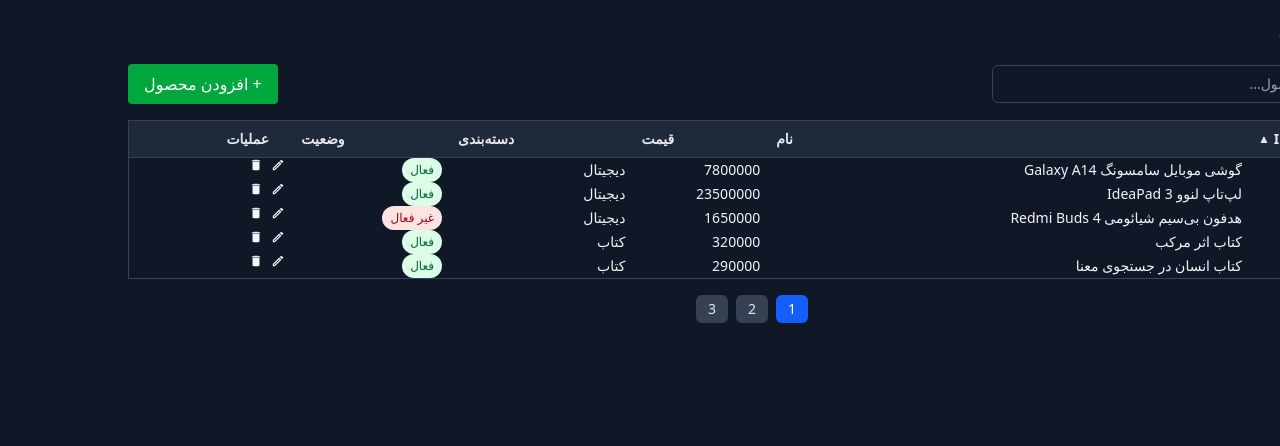
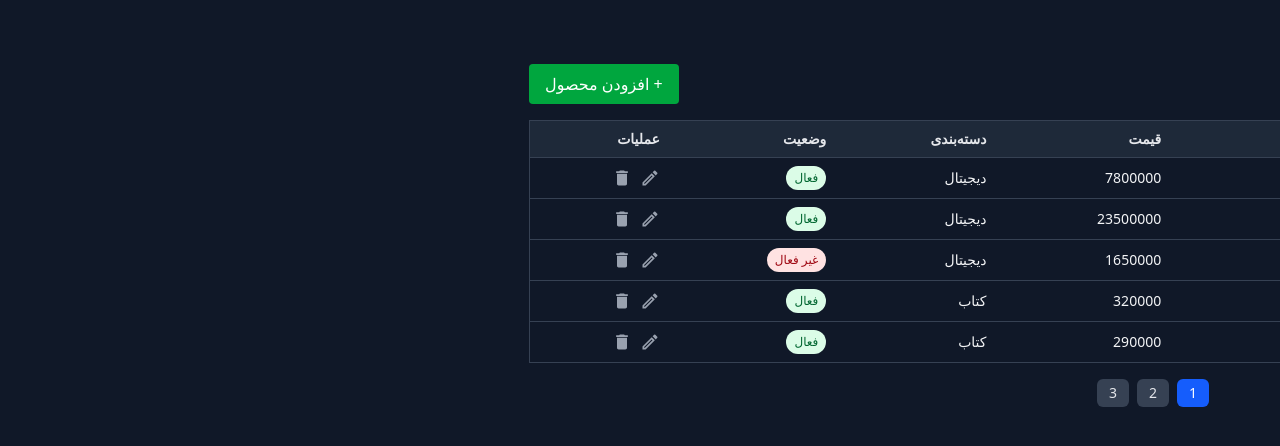
Before and after one commit to mohammad-shirani-developer/ecommerce-admin-panel, a Next.js app: page /products in a window 1280 px wide. Shown: the top 446 px of the page. Built offline with nearby package versions, Linux system fonts and the light colour scheme.

Commit message:
refactor(products): replace ProductsTable with generic DataTable

```diff
--- a/src/app/products/page.tsx
+++ b/src/app/products/page.tsx
@@ -1,16 +1,20 @@
 "use client";
 
 import ConfirmModal from "@/components/common/ConfirmModal";
+import DataTable, { Column } from "@/components/common/DataTable";
 import FormModal from "@/components/common/FormModal";
 import Pagination from "@/components/common/Pagination";
 import EmptyState from "@/components/EmptyState";
 
 import CreateProductForm from "@/components/products/CreateProductForm";
 import EditProductForm from "@/components/products/EditProductForm";
+import ProductStatusBadge from "@/components/products/ProductStatusBadge";
 import ProductsToolbar from "@/components/products/ProductsToolbar";
-import ProductsTable from "@/components/products/ProductTable";
 
 import { useProductsTable } from "@/hooks/useProductsTable";
+import { Product } from "@/types/product";
+import { ProductSortKey } from "@/types/table";
+import { MdDelete, MdOutlineModeEdit } from "react-icons/md";
 
 const ProductsPage = () => {
   const {
@@ -43,6 +47,38 @@
     confirmDeleteProduct,
   } = useProductsTable();
 
+  const columns: Column<Product, ProductSortKey>[] = [
+    { key: "id", label: "ID", sortable: true },
+    { key: "name", label: "نام", sortable: true },
+    { key: "price", label: "قیمت", sortable: true },
+    { key: "category", label: "دسته‌بندی", sortable: true },
+    {
+      key: "status",
+      label: "وضعیت",
+      sortable: true,
+      render: (product) => (
+        <ProductStatusBadge
+          status={product.status}
+          onClick={() => toggleStatus(product.id)}
+        />
+      ),
+    },
+    {
+      key: "id",
+      label: "عملیات",
+      render: (product) => (
+        <div className="flex gap-2">
+          <button onClick={() => handleEditProduct(product)}>
+            <MdOutlineModeEdit className="text-xl text-gray-400 hover:text-white" />
+          </button>
+          <button onClick={() => handleDeleteProduct(product)}>
+            <MdDelete className="text-xl text-gray-400 hover:text-red-500" />
+          </button>
+        </div>
+      ),
+    },
+  ];
+
   return (
     <div className="p-4">
       <h1 className="text-2xl font-bold mb-4">محصولات</h1>
@@ -56,16 +92,16 @@
         setIsCreateModalOpen={setIsCreateModalOpen}
       />
 
-      {products.length === 0 && <EmptyState message="هیچ محصولی یافت نشد." />}
-
-      <ProductsTable
-        products={products}
-        onToggleStatus={toggleStatus}
-        onEdit={handleEditProduct}
-        onDelete={handleDeleteProduct}
-        onSort={handleSort}
+      {products.length === 0 ? (
+        <EmptyState message="هیچ محصولی یافت نشد." />
+      ) : (
+        <>
+          <DataTable<Product, ProductSortKey>
+            data={products}
+            columns={columns}
             sortBy={sortBy}
             sortDirection={sortDirection}
+            onSort={handleSort}
           />
 
           <Pagination
@@ -74,8 +110,10 @@
             currentPage={page}
             onPageChange={setPage}
           />
+        </>
+      )}
 
-      {/* Edit Modal */}
+      {/* Edit */}
       <FormModal
         isOpen={isEditModalOpen}
         title="ویرایش محصول"
@@ -84,7 +122,7 @@
         <EditProductForm product={editProduct} onSave={handleSaveProduct} />
       </FormModal>
 
-      {/* Delete Modal */}
+      {/* Delete */}
       <ConfirmModal
         isOpen={isDeleteModalOpen}
         title="حذف محصول"
@@ -94,7 +132,7 @@
         onConfirm={confirmDeleteProduct}
       />
 
-      {/* Create Modal */}
+      {/* Create */}
       <FormModal
         isOpen={isCreateModalOpen}
         title="افزودن محصول"
--- a/src/components/products/ProductTable.tsx
+++ /dev/null
@@ -1,68 +0,0 @@
-import { Product } from "@/types/product";
-import { ProductSortKey } from "@/types/table";
-import { MdDelete, MdOutlineModeEdit } from "react-icons/md";
-
-import Table from "../common/Table";
-import ProductStatusBadge from "./ProductStatusBadge";
-
-interface ProductsTableProps {
-  products: Product[];
-  sortBy: ProductSortKey;
-  sortDirection: "asc" | "desc";
-  onSort: (key: ProductSortKey) => void;
-  onToggleStatus: (id: number) => void;
-  onEdit: (product: Product) => void;
-  onDelete: (product: Product) => void;
-}
-
-const columns = [
-  { key: "id", label: "ID", sortable: true },
-  { key: "name", label: "نام", sortable: true },
-  { key: "price", label: "قیمت", sortable: true },
-  { key: "category", label: "دسته‌بندی", sortable: true },
-  { key: "status", label: "وضعیت", sortable: true },
-] as const;
-
-const ProductsTable = ({
-  products,
-  sortBy,
-  sortDirection,
-  onSort,
-  onToggleStatus,
-  onEdit,
-  onDelete,
-}: ProductsTableProps) => {
-  return (
-    <Table<Product, ProductSortKey>
-      data={products}
-      columns={columns}
-      sortBy={sortBy}
-      sortDirection={sortDirection}
-      onSort={onSort}
-      renderRow={(product) => (
-        <tr key={product.id} className="hover:bg-gray-700">
-          <td>{product.id}</td>
-          <td>{product.name}</td>
-          <td>{product.price}</td>
-          <td>{product.category}</td>
-          <td>
-            <ProductStatusBadge
-              status={product.status}
-              onClick={() => onToggleStatus(product.id)}
-            />
-          </td>
-          <td className="flex gap-2">
-            <button onClick={() => onEdit(product)}>
-              <MdOutlineModeEdit />
-            </button>
-            <button onClick={() => onDelete(product)}>
-              <MdDelete />
-            </button>
-          </td>
-        </tr>
-      )}
-    />
-  );
-};
-
-export default ProductsTable;
```
Lines whose indentation alone changed are shown as unchanged.
